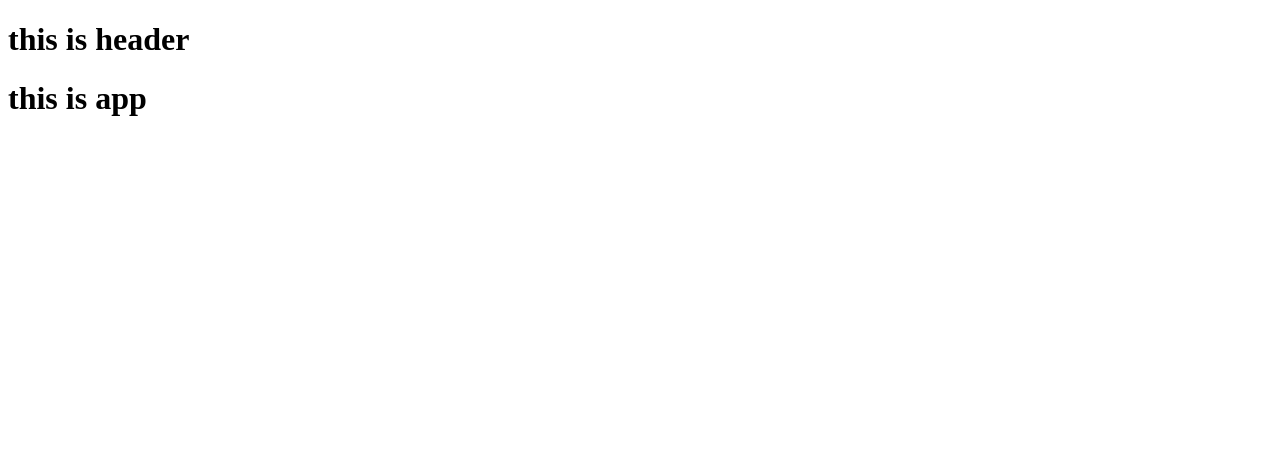
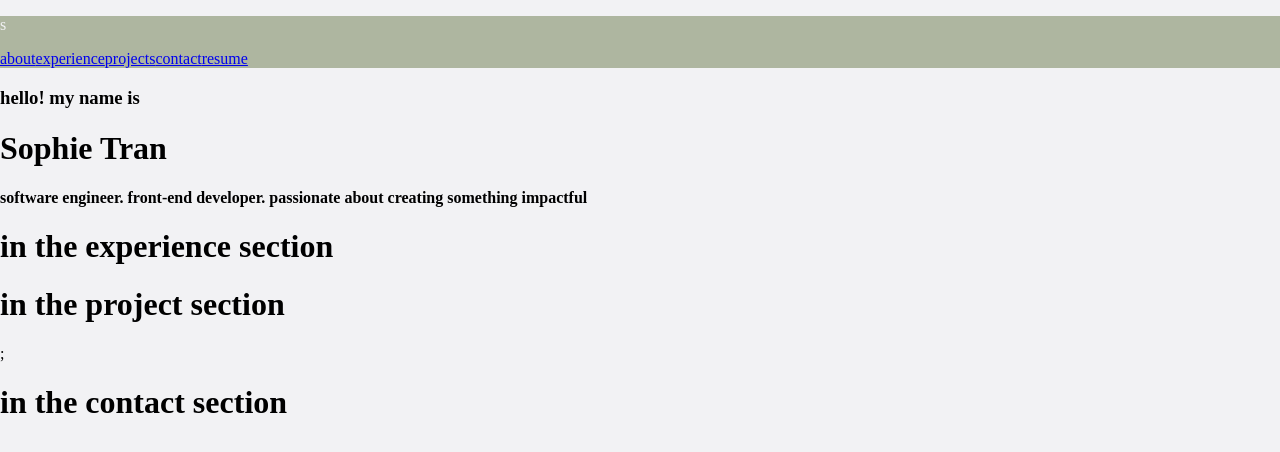
Before and after one commit to sophiietran/portfolio-website, a React (Vite) app: page / in a window 1280 px wide. Shown: the top 452 px of the page. Built offline with nearby package versions, Linux system fonts and the light colour scheme.

Commit message:
create nav links and component sections

```diff
--- a/src/App.css
+++ b/src/App.css
@@ -0,0 +1,7 @@
+
+header{
+  background-color: #aeb6a0;
+  color: #f2f2f4 ;
+  width: 100%;
+  margin: 0 auto;
+}
--- a/src/App.jsx
+++ b/src/App.jsx
@@ -1,9 +1,20 @@
+import './App.css'
 import Header from "./components/Header";
+import About from './components/About';
+import Experience from './components/Experience';
+import Projects from './components/Projects';
+import Contact from './components/Contact';
+
 export default function App() {
   return (
     <>
       <Header/>
-      <h1>this is app</h1>
+      <main>
+        <About/>
+        <Experience/>
+        <Projects/>
+        <Contact/>
+      </main>
     </>
   );
 }
--- /dev/null
+++ b/src/components/About.jsx
@@ -0,0 +1,12 @@
+export default function About() {
+  return (
+    <div id = "#about">
+      <h3>hello! my name is </h3>
+      <h1>Sophie Tran</h1>
+      <h4>
+        software engineer. front-end developer. passionate about creating
+        something impactful
+      </h4>
+    </div>
+  );
+}
--- /dev/null
+++ b/src/components/Contact.jsx
@@ -0,0 +1,7 @@
+export default function Contact(){
+    return(
+        <div id= "#contact">
+            <h1>in the contact section</h1>
+        </div>
+    )
+}
--- /dev/null
+++ b/src/components/Experience.jsx
@@ -0,0 +1,7 @@
+export default function Experience() {
+  return(
+    <div id = "#experience">
+        <h1>in the experience section</h1>
+    </div>
+  )
+}
--- a/src/components/Header.jsx
+++ b/src/components/Header.jsx
@@ -1,5 +1,15 @@
+
 export default function Header(){
     return(
-        <h1>this is header</h1>
+        <header>
+           <p>s</p>
+           <nav>
+            <a href="#about">about</a>
+            <a href="#experience">experience</a>
+            <a href="#projects">projects</a>
+            <a href="#contact">contact</a>
+            <a href="#resume">resume</a>
+           </nav>
+        </header>
     )
 }
--- /dev/null
+++ b/src/components/Projects.jsx
@@ -0,0 +1,7 @@
+export default function Project() {
+  return (
+    <div id="#projects">
+      <h1>in the project section</h1>;
+    </div>
+  );
+}
--- a/src/index.css
+++ b/src/index.css
@@ -1,3 +1,7 @@
-.html{
-  background-color: #9d9c91;
+body{
+  background-color: #f2f2f4;
+  margin: 0;
+  padding: 0;
+  height: 100%;
+  width: 100%;
 }
```
